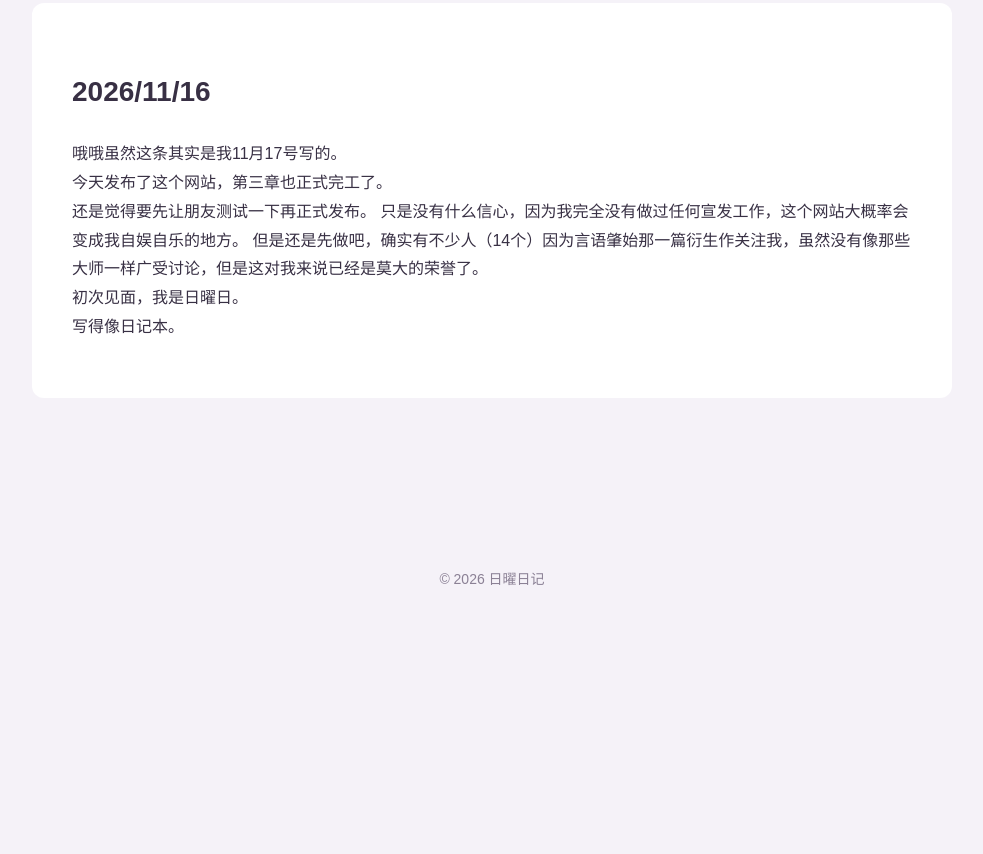
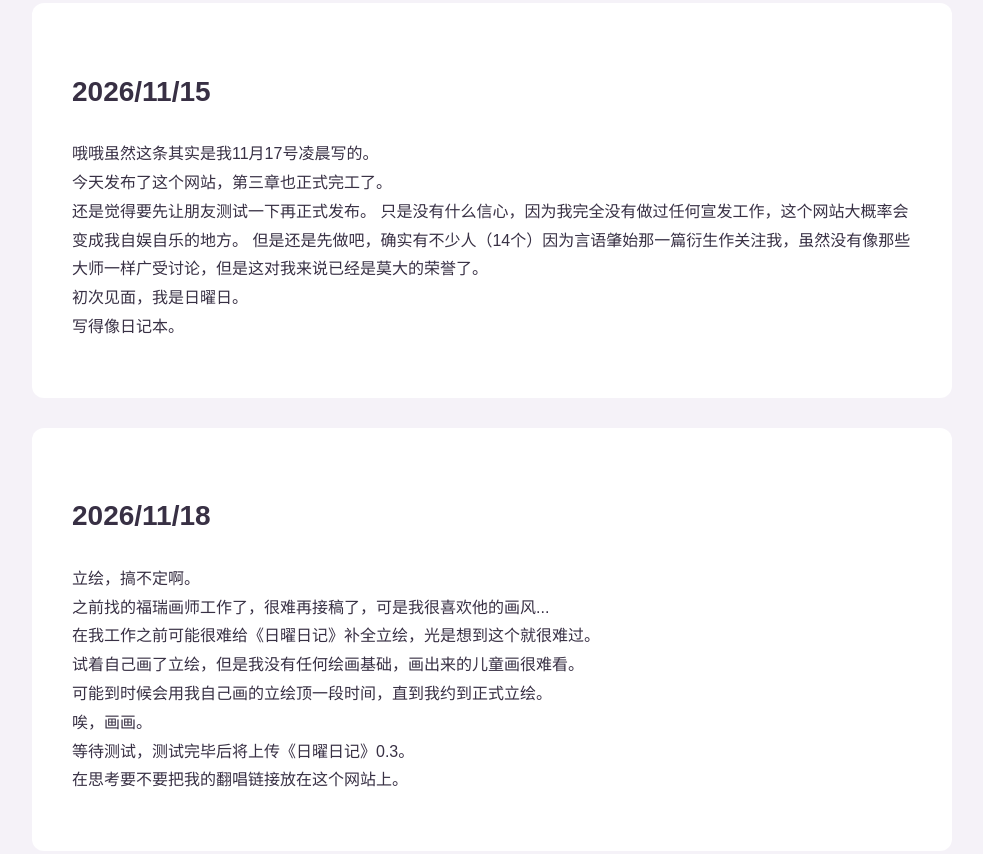
Before and after one commit to Sugizawa/N1youbiWeb, a plain HTML site: page pages/journal.html in a window 1280 px wide. Shown: the part 631-1485 px from the top of the page, without its empty margins (148-1131 px from the left). Before the commit the page ends 1262 px from the top, so only its background shows below. Drawn offline with Linux system fonts and the light colour scheme.

Commit message:
Journal uploaded.

```diff
--- a/pages/journal.html
+++ b/pages/journal.html
@@ -38,17 +38,30 @@
         </section>
 
         <section class="content-box">
-
-
-        <h2>2026/11/16</h2>
+        <h2>2026/11/15</h2>
         <p>
-            哦哦虽然这条其实是我11月17号写的。<br>
+            哦哦虽然这条其实是我11月17号凌晨写的。<br>
             今天发布了这个网站，第三章也正式完工了。<br>
             还是觉得要先让朋友测试一下再正式发布。
             只是没有什么信心，因为我完全没有做过任何宣发工作，这个网站大概率会变成我自娱自乐的地方。
             但是还是先做吧，确实有不少人（14个）因为言语肇始那一篇衍生作关注我，虽然没有像那些大师一样广受讨论，但是这对我来说已经是莫大的荣誉了。<br>
             初次见面，我是日曜日。<br>
             写得像日记本。
+        </p>
+        </section>
+
+
+        <section class="content-box">
+        <h2>2026/11/18</h2>
+        <p>
+            立绘，搞不定啊。<br>
+            之前找的福瑞画师工作了，很难再接稿了，可是我很喜欢他的画风...<br>
+            在我工作之前可能很难给《日曜日记》补全立绘，光是想到这个就很难过。<br>
+            试着自己画了立绘，但是我没有任何绘画基础，画出来的儿童画很难看。<br>
+            可能到时候会用我自己画的立绘顶一段时间，直到我约到正式立绘。<br>
+            唉，画画。<br>
+            等待测试，测试完毕后将上传《日曜日记》0.3。<br>
+            在思考要不要把我的翻唱链接放在这个网站上。
         </p>
         </section>
     </main>
```
